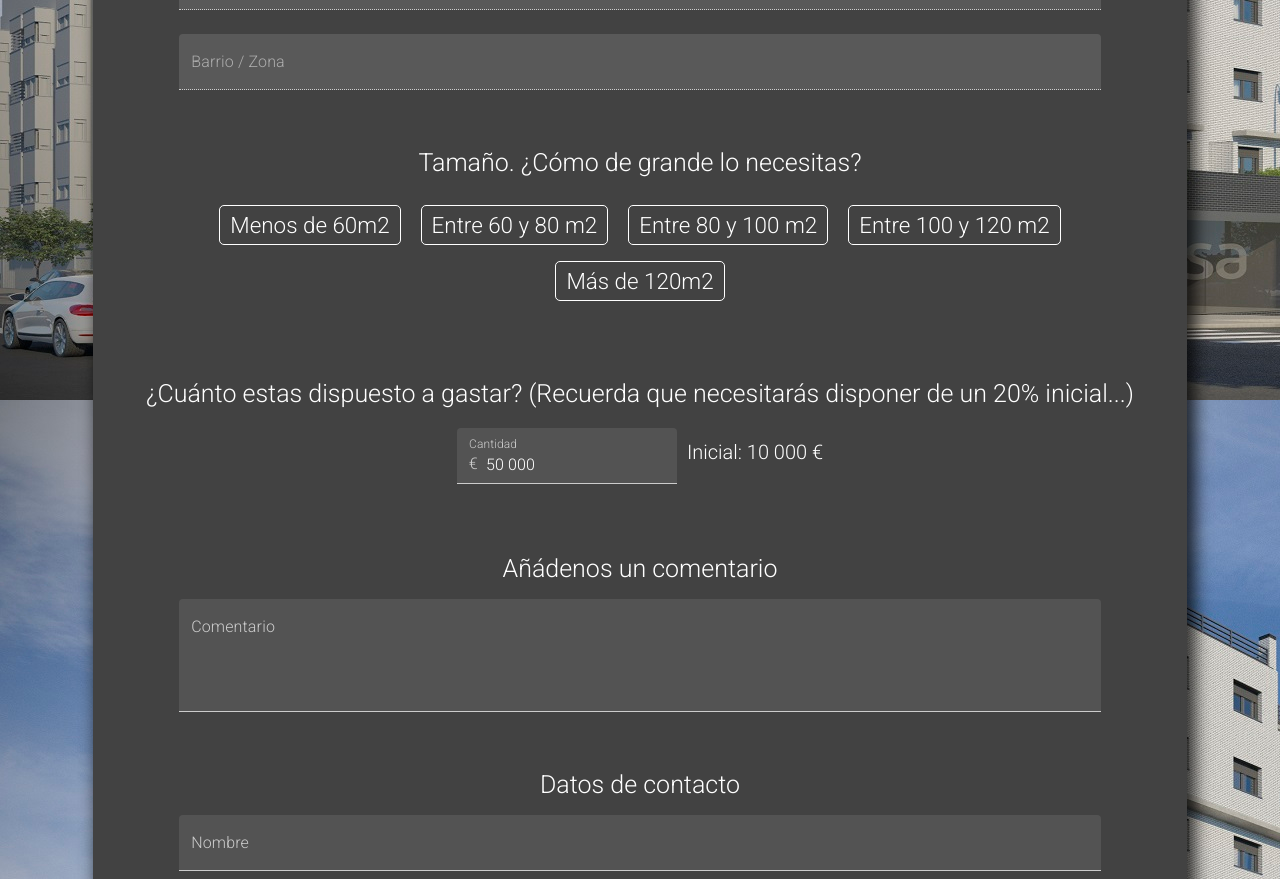
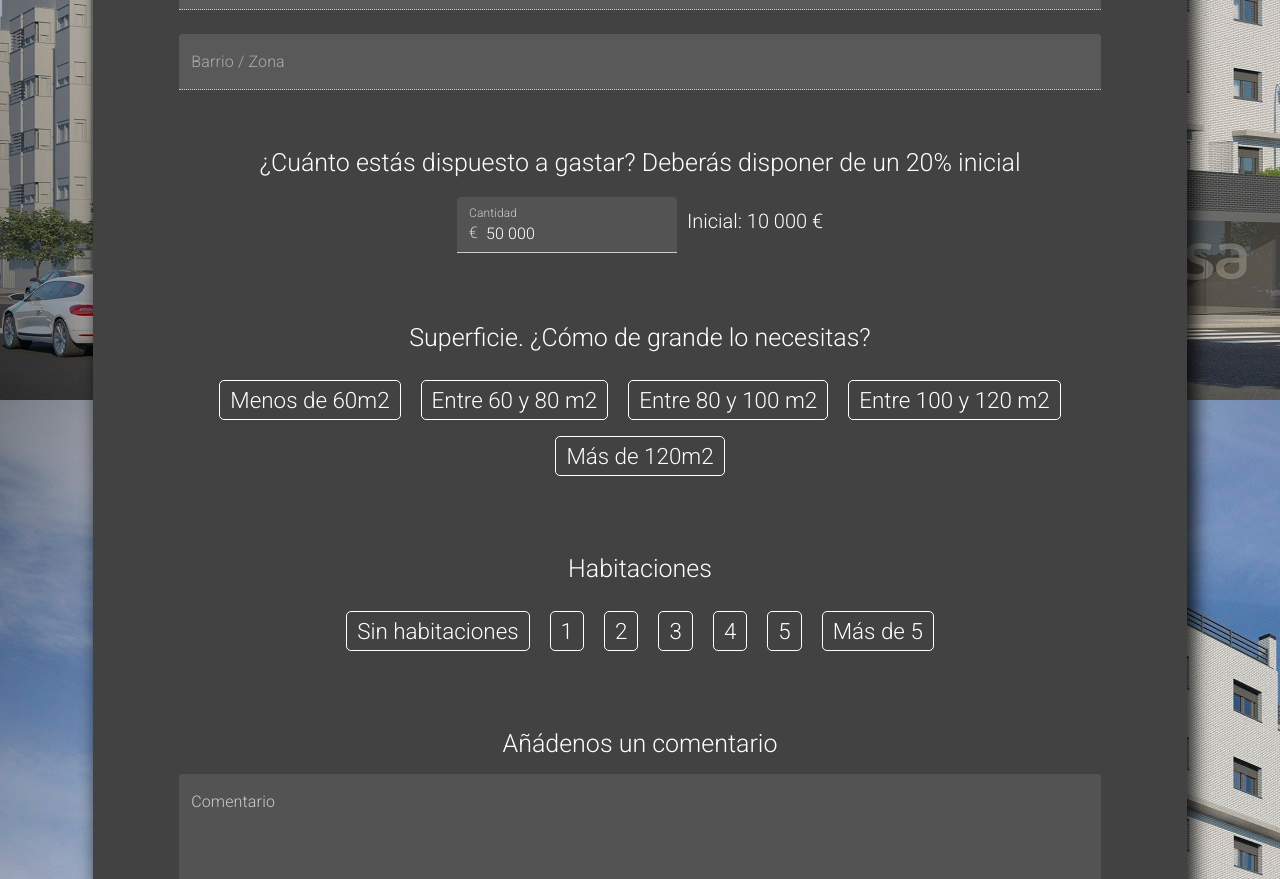
Before and after one commit to Xavierperals/autoproject, a React (Create React App) app: page / in a window 1280 px wide. Shown: the part 600-1479 px from the top of the page. Built offline with nearby package versions, Linux system fonts and the light colour scheme; no server answers.

Commit message:
rooms question

```diff
--- a/src/api/SubmitRequest.ts
+++ b/src/api/SubmitRequest.ts
@@ -2,8 +2,9 @@ export interface SubmitRequest {
   region?: string;
   city?: string;
   neighborhood?: string;
+  house_price?: number;
   size?: string;
-  house_price?: number;
+  rooms?: string;
   comment?: string;
   name?: string;
   phone_number?: string;
--- a/src/components/autoproject-form/AutoProjectForm.tsx
+++ b/src/components/autoproject-form/AutoProjectForm.tsx
@@ -2,7 +2,7 @@ import React from 'react';
 import { Title } from '../title/Title';
 import { Description } from '../description/Description';
 import './AutoProjectForm.scss';
-import { SizeOption, SizeOptions } from '../size-options/SizeOptions';
+import { SizeOptions } from '../size-options/SizeOptions';
 import { HousePrice } from '../house-price/HousePrice';
 import { ApiClient } from '../../api/ApiClient';
 import { Region } from '../../entities/Region';
@@ -16,6 +16,7 @@ import { FinalExplanation } from '../final-explanation/FinalExplanation';
 import { Button } from '@material-ui/core';
 import swal from 'sweetalert2';
 import { SubmitResponse } from '../../api/SubmitResponse';
+import { Option, Options } from './common/options/Options';
 
 interface Props {
 }
@@ -25,8 +26,9 @@ interface State {
   selectedRegion?: Region;
   selectedCity?: City;
   neighborhood?: string;
-  selectedSizeOption?: SizeOption;
   housePrice?: number;
+  selectedSizeOption?: Option;
+  selectedRoomsOption?: Option;
   comment?: string;
   name?: string;
   phone?: string;
@@ -61,8 +63,9 @@ export class AutoProjectForm extends React.Component<Props, State> {
         <Title/>
         <Description/>
         {this.renderLocationQuestions()}
+        {this.renderHousePriceQuestion()}
         {this.renderSizeQuestions()}
-        {this.renderHousePriceQuestion()}
+        {this.renderRoomsQuestion()}
         {this.renderCommentQuestion()}
         {this.renderContactQuestions()}
         <FinalExplanation onCheckboxChange={this.handleOnWantsContactCheckboxChange}/>
@@ -105,19 +108,19 @@ export class AutoProjectForm extends React.Component<Props, State> {
 
   private renderSizeQuestions(): React.ReactNode {
     return (
-      <Step title="Tamaño. ¿Cómo de grande lo necesitas?">
+      <Step title="Superficie. ¿Cómo de grande lo necesitas?">
         <SizeOptions onSelectOption={this.handleOnSizeOptionsSelectChange}/>
       </Step>
     );
   }
 
-  private handleOnSizeOptionsSelectChange(selectedSizeOption: SizeOption | undefined): void {
+  private handleOnSizeOptionsSelectChange(selectedSizeOption: Option | undefined): void {
     this.setState({ selectedSizeOption });
   }
 
   private renderHousePriceQuestion(): React.ReactNode {
     return (
-      <Step title="¿Cuánto estas dispuesto a gastar? (Recuerda que necesitarás disponer de un 20% inicial...)">
+      <Step title="¿Cuánto estás dispuesto a gastar? Deberás disponer de un 20% inicial">
         <HousePrice onChange={this.handleOnHousePriceChange}/>
       </Step>
     );
@@ -126,6 +129,31 @@ export class AutoProjectForm extends React.Component<Props, State> {
   private handleOnHousePriceChange(value: number): void {
     this.setState({
       housePrice: value,
+    });
+  }
+
+  private renderRoomsQuestion(): React.ReactNode {
+    return (
+      <Step title="Habitaciones">
+        <Options
+          options={[
+            { text: 'Sin habitaciones', value: '0' },
+            { text: '1', value: '1' },
+            { text: '2', value: '2' },
+            { text: '3', value: '3' },
+            { text: '4', value: '4' },
+            { text: '5', value: '5' },
+            { text: 'Más de 5', value: '>5' },
+          ]}
+          onSelectOption={this.handleOnRoomsSelectChange}
+        />
+      </Step>
+    );
+  }
+
+  private handleOnRoomsSelectChange(option: Option | undefined): void {
+    this.setState({
+      selectedRoomsOption: option,
     });
   }
 
@@ -161,13 +189,20 @@ export class AutoProjectForm extends React.Component<Props, State> {
     this.setState({ email });
   }
 
+  private handleOnWantsContactCheckboxChange(checked: boolean): void {
+    this.setState({
+      wantsContact: checked,
+    });
+  }
+
   private async onClickButton(): Promise<void> {
     const response: SubmitResponse = await this.apiClient.submitForm({
       region: this.state.selectedRegion?.name,
       city: this.state.selectedCity?.name,
       neighborhood: this.state.neighborhood,
+      house_price: this.state.housePrice,
       size: this.state.selectedSizeOption?.value,
-      house_price: this.state.housePrice,
+      rooms: this.state.selectedRoomsOption?.value,
       comment: this.state.comment,
       name: this.state.name,
       email: this.state.email,
@@ -176,15 +211,9 @@ export class AutoProjectForm extends React.Component<Props, State> {
     });
 
     if (response.success) {
-      await swal.fire('Formulario enviado!', 'Revisa tu correo', 'success');
+      await swal.fire('Formulario enviado!', 'Te vamos a redirigir a nuestra página web.', 'success');
     } else {
-      console.log(response.errors)
+      console.log(response.errors);
     }
   }
-
-  private handleOnWantsContactCheckboxChange(checked: boolean): void {
-    this.setState({
-      wantsContact: checked,
-    });
-  }
 }
--- /dev/null
+++ b/src/components/autoproject-form/common/options/Options.tsx
@@ -0,0 +1,70 @@
+import React from 'react';
+import './Options.scss'
+import autobind from 'autobind-decorator';
+
+export interface Option {
+  text: string;
+  value: string;
+}
+
+interface Props {
+  options: Option[];
+  onSelectOption(option: Option | undefined): void;
+}
+
+interface State {
+  selected: Option | undefined;
+}
+
+@autobind
+export class Options extends React.Component<Props, State> {
+
+  public constructor(props: Props) {
+    super(props);
+    this.state = {
+      selected: undefined,
+    };
+  }
+
+  public render(): React.ReactNode {
+    return (
+      <div className="options">
+        {this.props.options.map(this.renderOption)}
+      </div>
+    );
+  }
+
+  public renderOption(option: Option, index: number): React.ReactNode {
+    return (
+      <span
+        key={index}
+        className={this.optionStyles(option)}
+        onClick={() => this.onClickOption(option)}
+      >
+        {option.text}
+      </span>
+    );
+  }
+
+  private optionStyles(option: Option): string {
+    let styles = 'noselect option ';
+
+    if (this.isSelected(option)) {
+      styles += ' option-selected';
+    }
+
+    return styles;
+  }
+
+  private isSelected(option: Option): boolean {
+    const { selected } = this.state;
+    return !!selected && selected?.value === option?.value;
+  }
+
+  private onClickOption(option: Option): void {
+    this.setState({
+      selected: this.isSelected(option) ? undefined : option,
+    });
+    this.props.onSelectOption(option);
+  }
+}
--- a/src/components/size-options/SizeOptions.tsx
+++ b/src/components/size-options/SizeOptions.tsx
@@ -1,13 +1,9 @@
 import React from 'react';
-import './SizeOptions.scss';
 import autobind from 'autobind-decorator';
+import { Option, Options } from '../autoproject-form/common/options/Options';
 
 interface Props {
-  onSelectOption: (option: SizeOption | undefined) => void;
-}
-
-interface State {
-  selected?: SizeOption;
+  onSelectOption: (option: Option | undefined) => void;
 }
 
 export interface SizeOption {
@@ -17,15 +13,7 @@ export interface SizeOption {
 }
 
 @autobind
-export class SizeOptions extends React.Component<Props, State> {
-
-  public constructor(props: Props) {
-    super(props);
-    this.state = {
-      selected: undefined,
-    };
-  }
-
+export class SizeOptions extends React.Component<Props> {
   private options: SizeOption[] = [
     {
       max: 60,
@@ -54,13 +42,14 @@ export class SizeOptions extends React.Component<Props, State> {
 
   public render(): React.ReactNode {
     return (
-      <div className="options">
-        {this.options.map(this.renderOption)}
-      </div>
+      <Options
+        options={this.options.map(this.buildOption)}
+        onSelectOption={this.props.onSelectOption}
+      />
     );
   }
 
-  private renderOption(option: SizeOption, index: number): React.ReactNode {
+  private buildOption(option: SizeOption): Option {
 
     const { min, max } = option;
 
@@ -78,37 +67,9 @@ export class SizeOptions extends React.Component<Props, State> {
       text = `Entre ${min} y ${max} m2`;
     }
 
-    return (
-      <span
-        key={index}
-        className={this.optionStyles(option)}
-        onClick={() => this.onClickOption(option)}
-      >
-        {text}
-      </span>);
-  }
-
-  private optionStyles(option: SizeOption): string {
-    let styles = 'noselect option ';
-
-    if (this.isSelected(option)) {
-      styles += ' option-selected';
-    }
-
-    return styles;
-  }
-
-  private isSelected(option: SizeOption): boolean {
-    const { selected } = this.state;
-    return !!selected &&
-      selected?.min === option?.min &&
-      selected?.max === option?.max;
-  }
-
-  private onClickOption(option: SizeOption): void {
-    this.setState({
-      selected: this.isSelected(option) ? undefined : option,
-    });
-    this.props.onSelectOption(option);
+    return {
+      text: text,
+      value: option.value
+    };
   }
 }
```
Also changed, not shown: src/components/autoproject-form/common/options/Options.scss (renamed from src/components/size-options/SizeOptions.scss), 1 other file (tests, documents, lock files or other folders).
